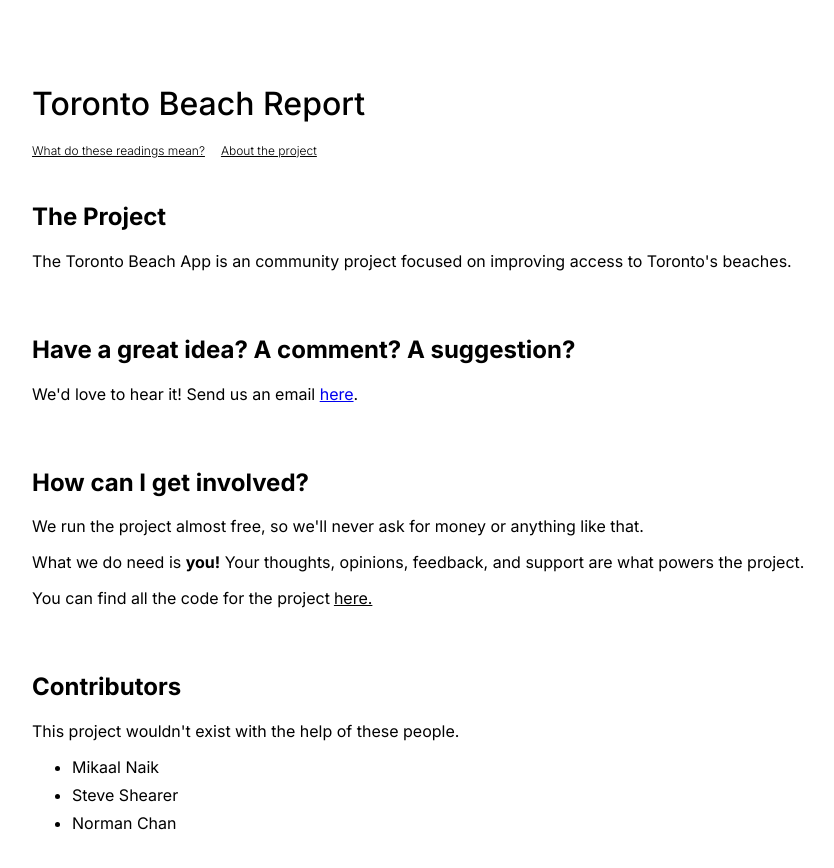
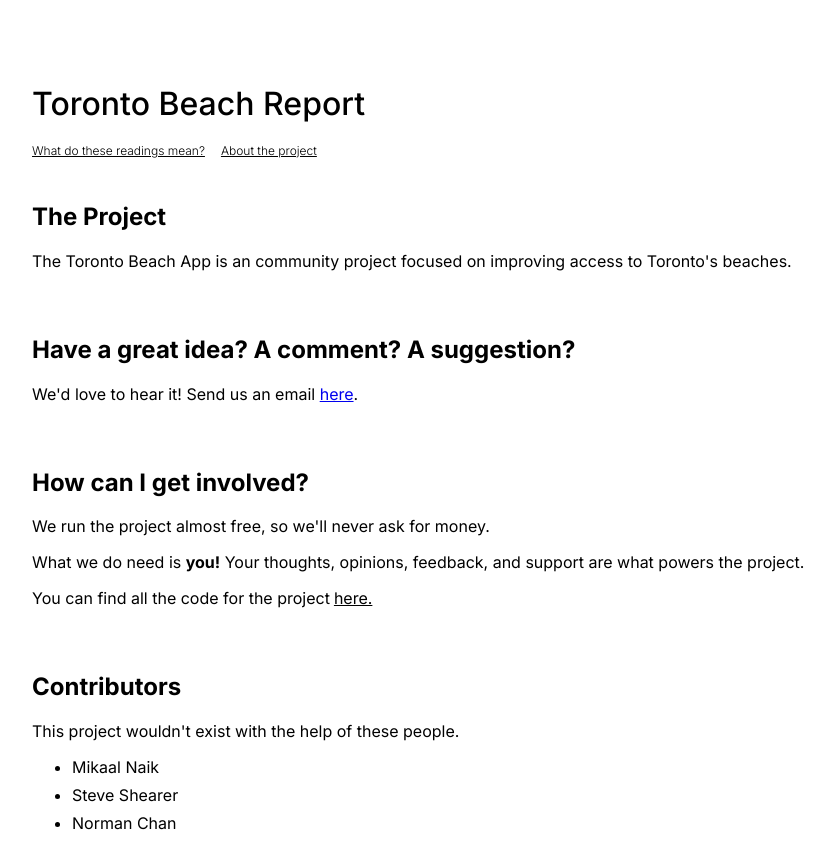
Before and after one commit to mikaalnaik/beach, a Next.js app in the folder apps/frontend/: page /about-us in a window 1280 px wide. Shown: the top 868 px of the page, without its empty margins (32-866 px from the left). Built offline with nearby package versions, Linux system fonts and the light colour scheme.

Commit message:
Copy change to test deployment

```diff
--- a/apps/frontend/src/pages/about-us/index.tsx
+++ b/apps/frontend/src/pages/about-us/index.tsx
@@ -22,8 +22,7 @@ export default function AboutUs() {
         <section>
           <h1>How can I get involved?</h1>
           <p className={styles.component}>
-            We run the project almost free, so we'll never ask for money or
-            anything like that.
+            We run the project almost free, so we'll never ask for money.
           </p>
           <p>
             What we do need is <b>you!</b> Your thoughts, opinions, feedback,
```
